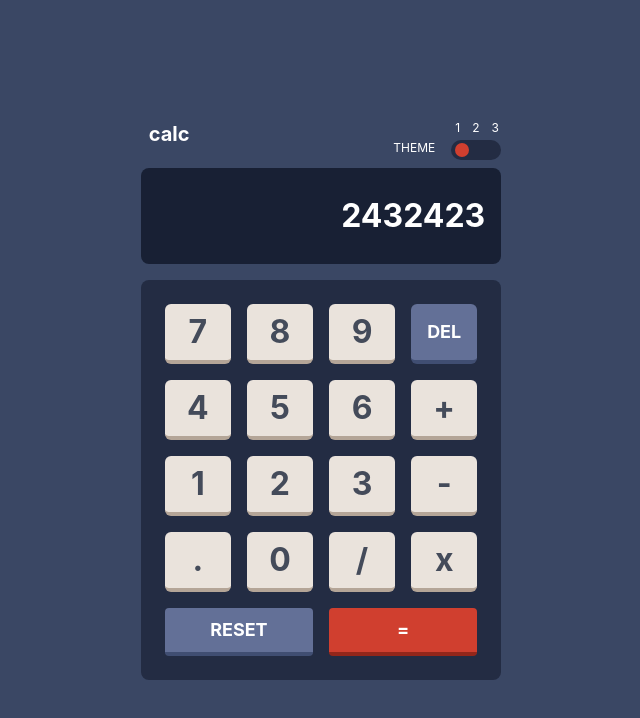
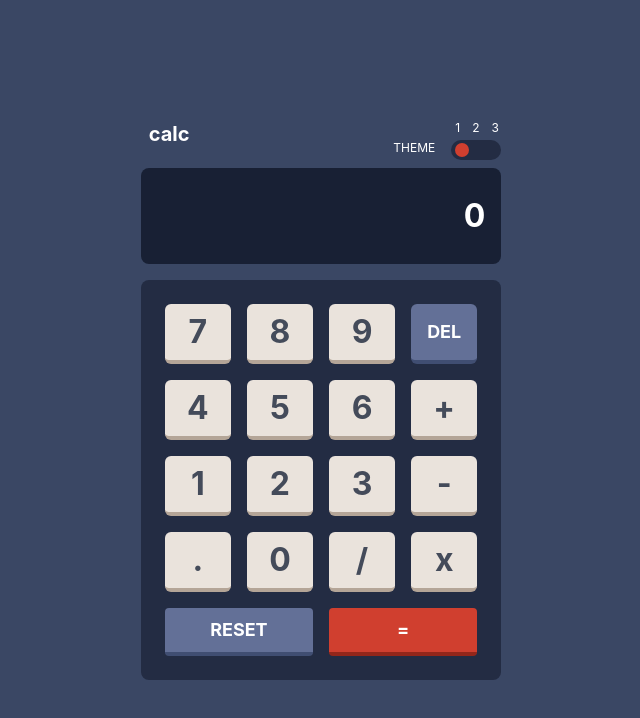
Before and after one commit to Dylan0907/calculator-app, a React (Create React App) app: page / in a window 1280 px wide. Shown: the top 718 px of the page, without its empty margins (319-959 px from the left). Built offline with nearby package versions, Linux system fonts and the light colour scheme.

Commit message:
Add option to add and delete digit

```diff
--- a/src/actions/actions.ts
+++ b/src/actions/actions.ts
@@ -1,7 +1,3 @@
-export const addition = () => {
-
-}
-
 export const changeTheme = (newTheme : string) => {
     return {
         type: 'CHANGE_THEME',
@@ -10,3 +6,18 @@ export const changeTheme = (newTheme : string) => {
         }
     }
 }
+
+export const addDigit = (newDigit : string) => {
+    return {
+        type: 'ENTER_DIGIT',
+        payload : {
+            digit : newDigit
+        }
+    }
+}
+
+export const deleteDigit = () => {
+    return {
+        type: 'DELETE_DIGIT',
+    }
+}
--- a/src/components/Screen.tsx
+++ b/src/components/Screen.tsx
@@ -8,7 +8,7 @@ interface ScreenProps {
 
 const Screen = (props: ScreenProps) => {
 
-    const result = useSelector<CalculatorState, number>(state  => state.result);
+    const result = useSelector<CalculatorState, string>(state  => state.screenNumber);
 
     useEffect(() => {
         const myElement = document.getElementById("screen-bg");
--- a/src/components/SmallButton.tsx
+++ b/src/components/SmallButton.tsx
@@ -3,8 +3,7 @@ import { ButtonProps } from "../types/button";
 
 const SmallButton = (props: ButtonProps) => {
 
-    const {text,delButton, keyStyle, textStyle} = props
-
+    const {text,delButton, keyStyle, textStyle, clickEvent} = props
 
     useEffect(() => {
         const smallButton = document.getElementById(text);
@@ -23,11 +22,16 @@ const SmallButton = (props: ButtonProps) => {
 
     });
 
+    const handleClick = (event : React.FormEvent<HTMLButtonElement>) => {
+
+    }
+
 
     return (
         <button
                 className={`m-2 py-1 px-4 hover:brightness-125 rounded-md border-b-4 ${delButton && 'text-lg '}`}
                 id={text}
+                onClick={clickEvent}
         >
             {text}
         </button>
--- a/src/components/SmallButtonsContainer.tsx
+++ b/src/components/SmallButtonsContainer.tsx
@@ -1,30 +1,47 @@
-import { useSelector } from "react-redux";
+import { useSelector,useDispatch } from "react-redux";
 import SmallButton from "./SmallButton";
 import { CalculatorState } from "../reducers/calculatorReducer";
 import { Themes } from "../types/themes";
 import themes from './css/themes.json'
+import { addDigit, deleteDigit } from "../actions/actions";
 
 const SmallButtoncontainer = () => {
 
     const theme = useSelector<CalculatorState, string>(state  => state.theme);
     const selectedTheme = themes[theme as keyof Themes]
 
+    const dispatch = useDispatch();
+
+    const handleClickNumber = (event : React.FormEvent<HTMLButtonElement>) => {
+          dispatch(addDigit(event.currentTarget.id))
+    }
+
+    const handleClickOperand= (event : React.FormEvent<HTMLButtonElement>) => {
+
+    }
+
+    const handleClickDel= (event : React.FormEvent<HTMLButtonElement>) => {
+        dispatch(deleteDigit())
+    }
+
     return (
         <div className="grid grid-cols-4">
-            <SmallButton text={'7'} keyStyle={selectedTheme.key} textStyle={selectedTheme.text}/>
-            <SmallButton text={'8'} keyStyle={selectedTheme.key} textStyle={selectedTheme.text}/>
-            <SmallButton text={'9'} keyStyle={selectedTheme.key} textStyle={selectedTheme.text}/>
-            <SmallButton delButton= {true} text={'DEL'} keyStyle={selectedTheme.key} textStyle={selectedTheme.text}/>
-            <SmallButton text={'4'} keyStyle={selectedTheme.key} textStyle={selectedTheme.text}/>
-            <SmallButton text={'5'} keyStyle={selectedTheme.key} textStyle={selectedTheme.text}/>
-            <SmallButton text={'6'} keyStyle={selectedTheme.key} textStyle={selectedTheme.text}/>
+            <SmallButton text={'7'} keyStyle={selectedTheme.key} textStyle={selectedTheme.text} clickEvent={handleClickNumber}/>
+            <SmallButton text={'8'} keyStyle={selectedTheme.key} textStyle={selectedTheme.text} clickEvent={handleClickNumber}/>
+            <SmallButton text={'9'} keyStyle={selectedTheme.key} textStyle={selectedTheme.text} clickEvent={handleClickNumber}/>
+            <SmallButton delButton= {true} text={'DEL'} keyStyle={selectedTheme.key} textStyle={selectedTheme.text}
+                         clickEvent={handleClickDel}
+            />
+            <SmallButton text={'4'} keyStyle={selectedTheme.key} textStyle={selectedTheme.text} clickEvent={handleClickNumber}/>
+            <SmallButton text={'5'} keyStyle={selectedTheme.key} textStyle={selectedTheme.text} clickEvent={handleClickNumber}/>
+            <SmallButton text={'6'} keyStyle={selectedTheme.key} textStyle={selectedTheme.text} clickEvent={handleClickNumber}/>
             <SmallButton text={'+'} keyStyle={selectedTheme.key} textStyle={selectedTheme.text}/>
-            <SmallButton text={'1'} keyStyle={selectedTheme.key} textStyle={selectedTheme.text}/>
-            <SmallButton text={'2'} keyStyle={selectedTheme.key} textStyle={selectedTheme.text}/>
-            <SmallButton text={'3'} keyStyle={selectedTheme.key} textStyle={selectedTheme.text}/>
+            <SmallButton text={'1'} keyStyle={selectedTheme.key} textStyle={selectedTheme.text} clickEvent={handleClickNumber}/>
+            <SmallButton text={'2'} keyStyle={selectedTheme.key} textStyle={selectedTheme.text} clickEvent={handleClickNumber}/>
+            <SmallButton text={'3'} keyStyle={selectedTheme.key} textStyle={selectedTheme.text} clickEvent={handleClickNumber}/>
             <SmallButton text={'-'} keyStyle={selectedTheme.key} textStyle={selectedTheme.text}/>
             <SmallButton text={'.'} keyStyle={selectedTheme.key} textStyle={selectedTheme.text}/>
-            <SmallButton text={'0'} keyStyle={selectedTheme.key} textStyle={selectedTheme.text}/>
+            <SmallButton text={'0'} keyStyle={selectedTheme.key} textStyle={selectedTheme.text} clickEvent={handleClickNumber}/>
             <SmallButton text={'/'} keyStyle={selectedTheme.key} textStyle={selectedTheme.text}/>
             <SmallButton text={'x'} keyStyle={selectedTheme.key} textStyle={selectedTheme.text}/>
         </div>
--- a/src/reducers/calculatorReducer.ts
+++ b/src/reducers/calculatorReducer.ts
@@ -1,5 +1,8 @@
 export interface CalculatorState {
-    result: number;
+    screenNumber: string;
+    operand1: string;
+    operand2: string;
+    operator: string;
     total: string | null;
     theme: string;
 }
@@ -11,21 +14,35 @@ interface Action {
 
 interface Payload {
     theme: string
+    digit: string
 }
 
 const initialState : CalculatorState = {
-    result: 2432423,
+    screenNumber: "0",
+    operand1: "0",
+    operand2:"0",
+    operator: "",
     total: null,
     theme: "one"
 }
 
 export const calculatorReducer = (state : CalculatorState = initialState, action : Action) : CalculatorState => {
     switch (action.type){
+        case 'ENTER_DIGIT':
+            return {
+                ...state,
+                screenNumber: state.screenNumber + action.payload.digit
+            }
         case 'CHANGE_THEME':
             return {
                 ...state,
                 theme: action.payload.theme
             }
+        case 'DELETE_DIGIT':
+            return {
+                ...state,
+                screenNumber: state.screenNumber.slice(0, -1)
+            }
         default:
             return state
     }
--- a/src/types/button.ts
+++ b/src/types/button.ts
@@ -4,5 +4,6 @@ export interface ButtonProps {
     text: string;
     delButton?: boolean;
     keyStyle: Key;
-    textStyle: Text
+    textStyle: Text;
+    clickEvent?: (event: React.MouseEvent<HTMLButtonElement>) => void
 }
--- a/tailwind.config.js
+++ b/tailwind.config.js
@@ -6,39 +6,6 @@ module.exports = {
   theme: {
     extend: {
     },
-    colors: {
-      desaturatedBlueMain: '#3A4764',
-      desaturatedBlueKeyPad: '#232C43',
-      desaturatedBlueScreen: '#182034',
-      desaturatedDarkBlueKeys: '#6B789E',
-      desaturatedDarkBlueKeysShadows: '#404E72',
-      redKey: '#D03F2F',
-      redKeyShadow: '#93261A',
-      lightGrayishOrangeKey: '#EAE3DC',
-      lightGrayishOrangeKeyShadow: '#B4A597',
-      grayishBlue:'#444B5A',
-      white: 'hsl(0, 0%, 100%)',
-      lightGrey: 'hsl(0, 0%, 90%)',
-      grayishRed: 'hsl(0, 5%, 81%)',
-      veryLightGrey: 'hsl(0, 0%, 93%)',
-      moderateCyan: 'hsl(185, 42%, 37%)',
-      darkCyan: 'hsl(185, 58%, 25%)',
-      orange: 'hsl(25, 98%, 40%)',
-      darkOrange: 'hsl(25, 99%, 27%)',
-      lightGrayishYellow: 'hsl(45, 7%, 89%)',
-      darkGrayishOrange: 'hsl(35, 11%, 61%)',
-      darkGrayishYellow: 'hsl(60, 10%, 19%)',
-      veryDarkVioletMain: 'hsl(268, 75%, 9%)',
-      veryDarkViolet: 'hsl(268, 71%, 12%)',
-      darkViolet: 'hsl(281, 89%, 26%)',
-      vividMagenta: 'hsl(285, 91%, 52%)',
-      pureCyan: 'hsl(176, 100%, 44%)',
-      softCyan: 'hsl(177, 92%, 70%)',
-      darkVioletKey: 'hsl(268, 47%, 21%)',
-      darkMagenta: 'hsl(290, 70%, 36%)',
-      lightYellow: 'hsl(52, 100%, 62%)',
-      veryDarkBlue: 'hsl(198, 20%, 13%)'
-    },
   },
   plugins: [],
 }
```
Also changed, not shown: src/App.tsx (line endings or trailing spaces).
